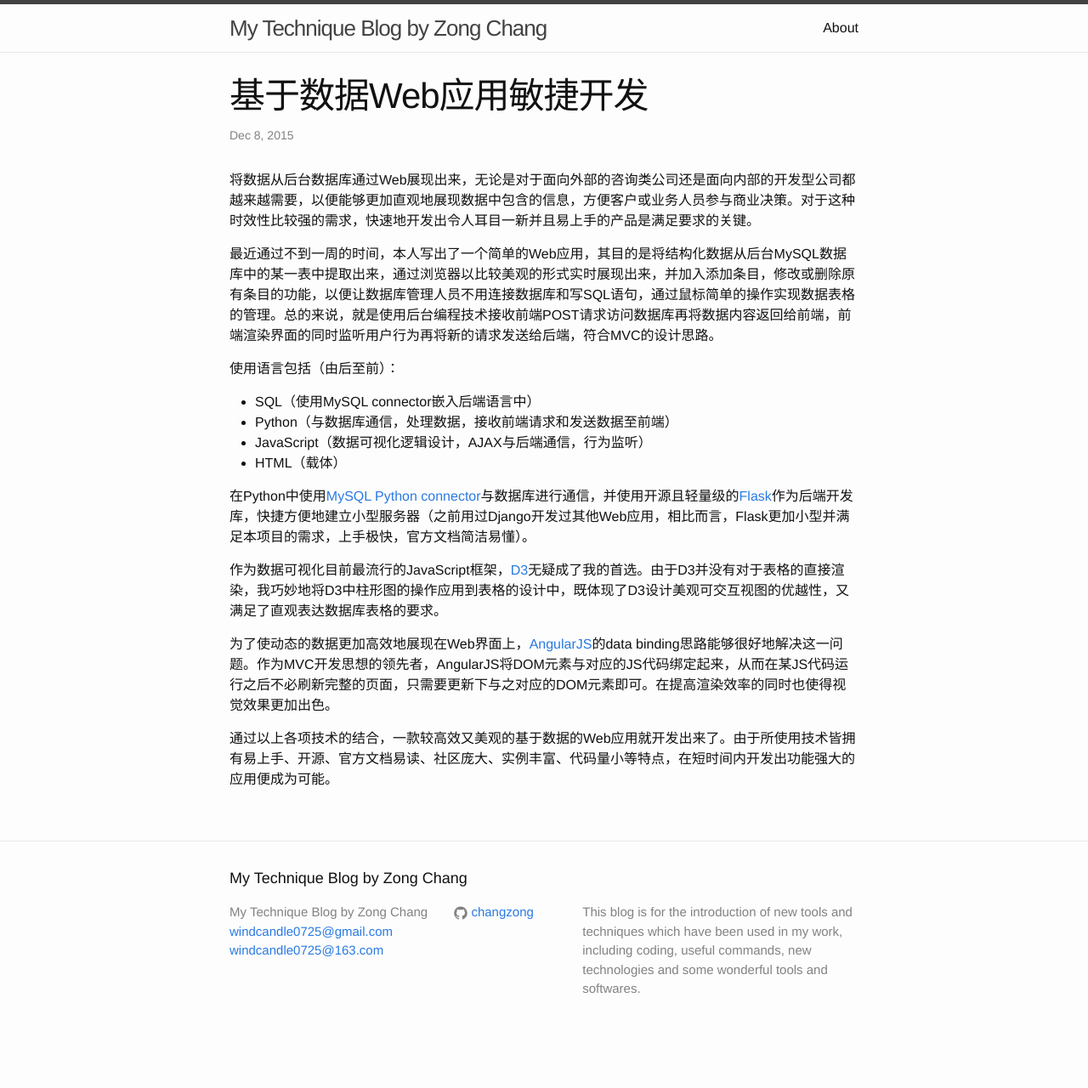
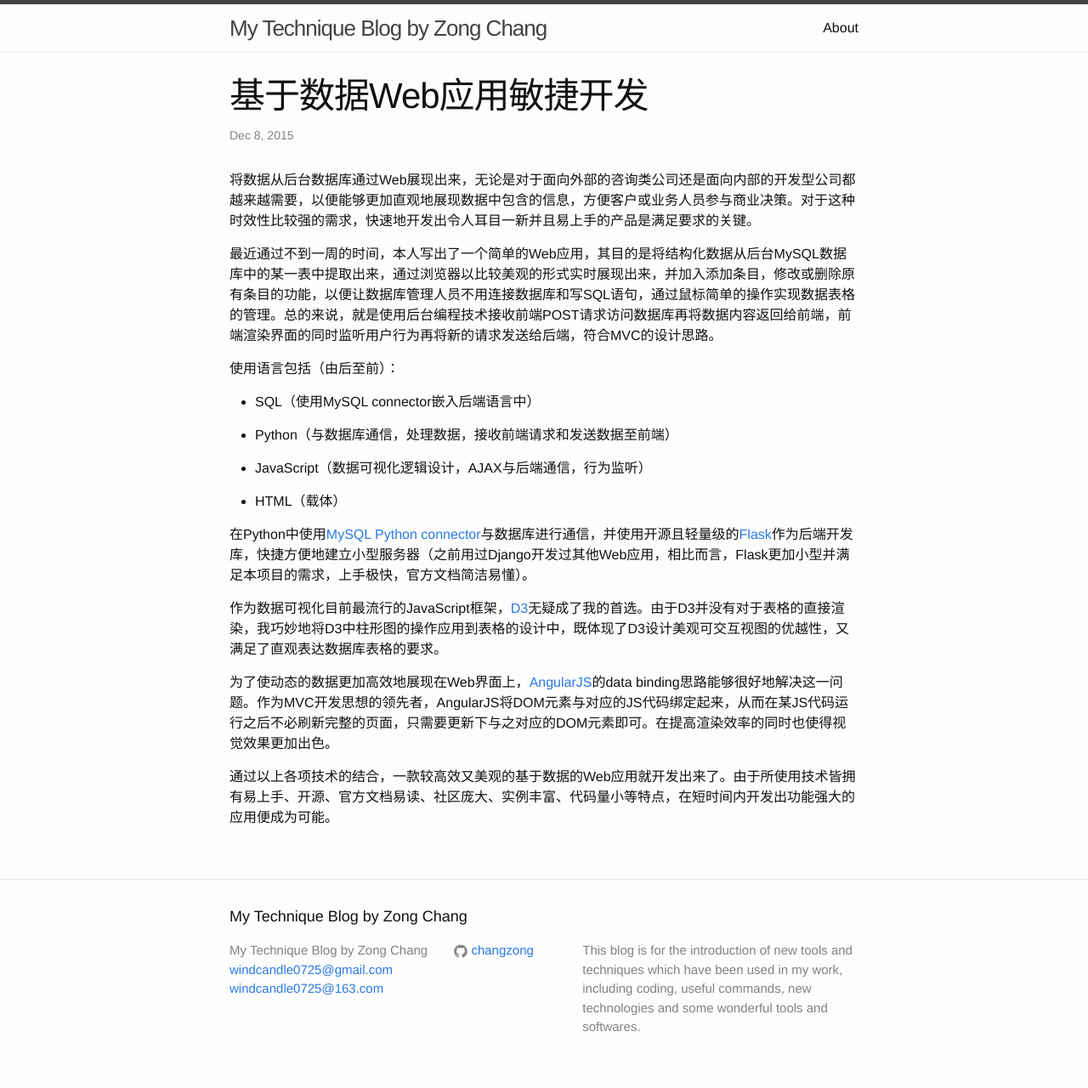
Before and after one commit to changzong/blog, a Jekyll site: the page built from _posts/2015-12-08-agile-data-web-app-dev.markdown, in a window 1280 px wide. Shown: the whole page at 85% size. Built offline with Jekyll 4.4.1, drawn with Linux system fonts in a browser that asks for light colours; before the commit the page ends 1235 px from its top, so only the background shows below that.

Commit message:
Fixing a new blog

```diff
--- a/_posts/2015-12-08-agile-data-web-app-dev.markdown
+++ b/_posts/2015-12-08-agile-data-web-app-dev.markdown
@@ -9,10 +9,14 @@ categories: jekyll update
 最近通过不到一周的时间，本人写出了一个简单的Web应用，其目的是将结构化数据从后台MySQL数据库中的某一表中提取出来，通过浏览器以比较美观的形式实时展现出来，并加入添加条目，修改或删除原有条目的功能，以便让数据库管理人员不用连接数据库和写SQL语句，通过鼠标简单的操作实现数据表格的管理。总的来说，就是使用后台编程技术接收前端POST请求访问数据库再将数据内容返回给前端，前端渲染界面的同时监听用户行为再将新的请求发送给后端，符合MVC的设计思路。
 
 使用语言包括（由后至前）：
-* SQL（使用MySQL connector嵌入后端语言中）
-* Python（与数据库通信，处理数据，接收前端请求和发送数据至前端）
-* JavaScript（数据可视化逻辑设计，AJAX与后端通信，行为监听）
-* HTML（载体）
+
++ SQL（使用MySQL connector嵌入后端语言中）
+
++ Python（与数据库通信，处理数据，接收前端请求和发送数据至前端）
+
++ JavaScript（数据可视化逻辑设计，AJAX与后端通信，行为监听）
+
++ HTML（载体）
 
 在Python中使用[MySQL Python connector][pymysql]与数据库进行通信，并使用开源且轻量级的[Flask][flask]作为后端开发库，快捷方便地建立小型服务器（之前用过Django开发过其他Web应用，相比而言，Flask更加小型并满足本项目的需求，上手极快，官方文档简洁易懂）。
 
```
